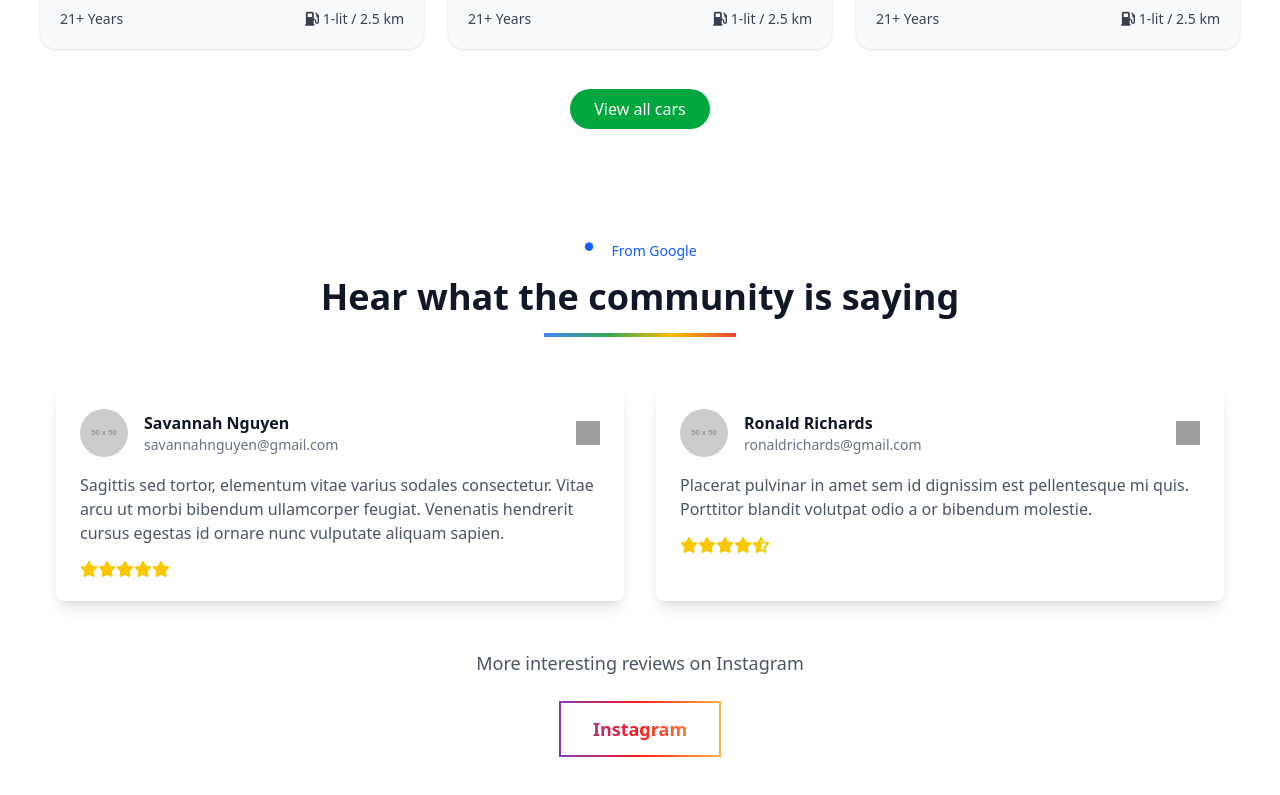
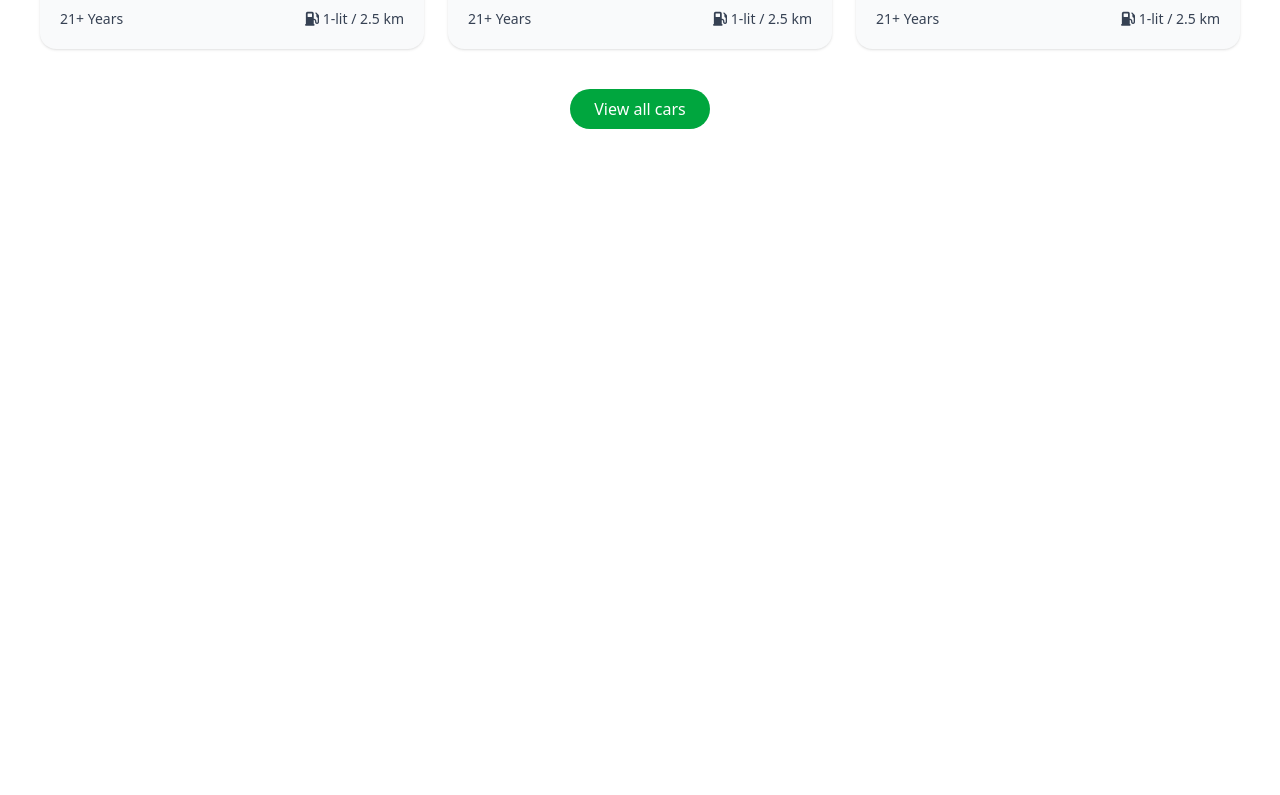
Before and after one commit to bek3020/todolist, a React (Vite) app: page / in a window 1280 px wide. Shown: the part 1321-2116 px from the top of the page. After the commit the page ends 1626 px from the top, so only its background shows below. Built offline with nearby package versions, Linux system fonts and the light colour scheme; grey boxes are pictures that could not be loaded.

Commit message:
chenget23

```diff
--- a/src/components/About.jsx
+++ b/src/components/About.jsx
@@ -3,104 +3,8 @@ import React from 'react'
 const About = ({dark}) => {
   return (
     <section className={`py-16 ${dark ? 'bg-gray-900' : 'bg-white'}`}>
-      <div className="max-w-[1200px] mx-auto px-4">
-        <div className="text-center mb-12">
-          <div className="flex items-center justify-center text-blue-600 mb-4">
-            <svg className="w-5 h-5 mr-2" viewBox="0 0 24 24" fill="currentColor">
-              <path d="M12.24 10.27v-2.09c0-.49-.07-.94-.2-1.34H12a5.55 5.28 0 00-.08-1.74l-.06-.18c-.06-.18-.12-.35-.19-.52h-.01c-.11-.27-.24-.53-.41-.78-.17-.25-.37-.48-.59-.69-.22-.21-.45-.4-.7-.57-.25-.17-.51-.3-.78-.41-.27-.11-.55-.19-.84-.24-.29-.05-.59-.07-.88-.07-.49 0-.97.07-1.42.2-.45.13-.88.31-1.28.53-.4.22-.77.48-1.1.78-.33.3-.6.64-.81 1.01-.21.37-.38.77-.49 1.18-.11.41-.16.84-.16 1.28 0 .49.07.97.2 1.42.13.45.31.88.53 1.28.22.4.48.77.78 1.1.3.33.64.6.99.81.35.21.72.38 1.11.49.39.11.79.16 1.2.16.49 0 .97-.07 1.42-.2.45-.13.88-.31 1.28-.53.4-.22.77-.48 1.1-.78.33-.3.6-.64.81-1.01.21-.37.38-.77.49-1.18.11-.41.16-.84.16-1.28z"/>
-            </svg>
-            <span className="text-sm font-medium">From Google</span>
-          </div>
-          <h2 className={`text-4xl font-bold mb-4 ${dark ? 'text-white' : 'text-gray-900'}`}>
-            Hear what the community is saying
-          </h2>
-          <div className="h-1 w-48 mx-auto mb-8"
-            style={{ background: 'linear-gradient(to right, #4285F4, #34A853, #FBBC05, #EA4335)' }}>
-          </div>
-        </div>
+      <div className="">
 
-        <div className="grid grid-cols-1 md:grid-cols-2 gap-8 mb-12">
-          {/* Review Card 1 */}
-          <div className={`p-6 rounded-lg shadow-lg ${dark ? 'bg-gray-800' : 'bg-white'}`}>
-            <div className="flex items-center gap-4 mb-4">
-              <img
-                src="https://via.placeholder.com/50"
-                alt="Savannah Nguyen"
-                className="w-12 h-12 rounded-full"
-              />
-              <div>
-                <h3 className={`font-semibold ${dark ? 'text-white' : 'text-gray-900'}`}>Savannah Nguyen</h3>
-                <p className="text-sm text-gray-500">savannahnguyen@gmail.com</p>
-              </div>
-              <img
-                src="https://upload.wikimedia.org/wikipedia/commons/5/53/Google_%22G%22_Logo.svg"
-                alt="Google"
-                className="w-6 h-6 ml-auto"
-              />
-            </div>
-            <p className={`mb-4 ${dark ? 'text-gray-300' : 'text-gray-600'}`}>
-              Sagittis sed tortor, elementum vitae varius sodales consectetur. Vitae arcu ut morbi bibendum ullamcorper feugiat. Venenatis hendrerit cursus egestas id ornare nunc vulputate aliquam sapien.
-            </p>
-            <div className="flex text-yellow-400">
-              <i className="fas fa-star"></i>
-              <i className="fas fa-star"></i>
-              <i className="fas fa-star"></i>
-              <i className="fas fa-star"></i>
-              <i className="fas fa-star"></i>
-            </div>
-          </div>
-
-          {/* Review Card 2 */}
-          <div className={`p-6 rounded-lg shadow-lg ${dark ? 'bg-gray-800' : 'bg-white'}`}>
-            <div className="flex items-center gap-4 mb-4">
-              <img
-                src="https://via.placeholder.com/50"
-                alt="Ronald Richards"
-                className="w-12 h-12 rounded-full"
-              />
-              <div>
-                <h3 className={`font-semibold ${dark ? 'text-white' : 'text-gray-900'}`}>Ronald Richards</h3>
-                <p className="text-sm text-gray-500">ronaldrichards@gmail.com</p>
-              </div>
-              <img
-                src="https://upload.wikimedia.org/wikipedia/commons/5/53/Google_%22G%22_Logo.svg"
-                alt="Google"
-                className="w-6 h-6 ml-auto"
-              />
-            </div>
-            <p className={`mb-4 ${dark ? 'text-gray-300' : 'text-gray-600'}`}>
-              Placerat pulvinar in amet sem id dignissim est pellentesque mi quis. Porttitor blandit volutpat odio a or bibendum molestie.
-            </p>
-            <div className="flex text-yellow-400">
-              <i className="fas fa-star"></i>
-              <i className="fas fa-star"></i>
-              <i className="fas fa-star"></i>
-              <i className="fas fa-star"></i>
-              <i className="fas fa-star-half-alt"></i>
-            </div>
-          </div>
-        </div>
-
-        <div className="text-center">
-          <p className={`text-lg mb-6 ${dark ? 'text-gray-400' : 'text-gray-600'}`}>
-            More interesting reviews on Instagram
-          </p>
-          <a
-            href="https://instagram.com"
-            target="_blank"
-            rel="noopener noreferrer"
-            className="inline-block px-8 py-3 text-lg font-semibold rounded-full transition-all duration-300 hover:scale-105"
-            style={{
-              backgroundImage: 'linear-gradient(to right, #833AB4, #FD1D1D, #FCB045)',
-              WebkitBackgroundClip: 'text',
-              WebkitTextFillColor: 'transparent',
-              border: '2px solid transparent',
-              borderImage: 'linear-gradient(to right, #833AB4, #FD1D1D, #FCB045) 1'
-            }}
-          >
-            Instagram
-          </a>
-        </div>
       </div>
     </section>
   )
--- a/src/components/CarList.jsx
+++ b/src/components/CarList.jsx
@@ -1,6 +1,6 @@
 import React from 'react'
 import CarCard from './CarCard'
-import { cars } from '../../cars'
+import { cars } from '../cars'
 
 const CarList = ({ category }) => {
   const filtered = cars.filter((car) => car.category === category);
```
Also changed, not shown: src/cars.js (renamed from cars.js).
